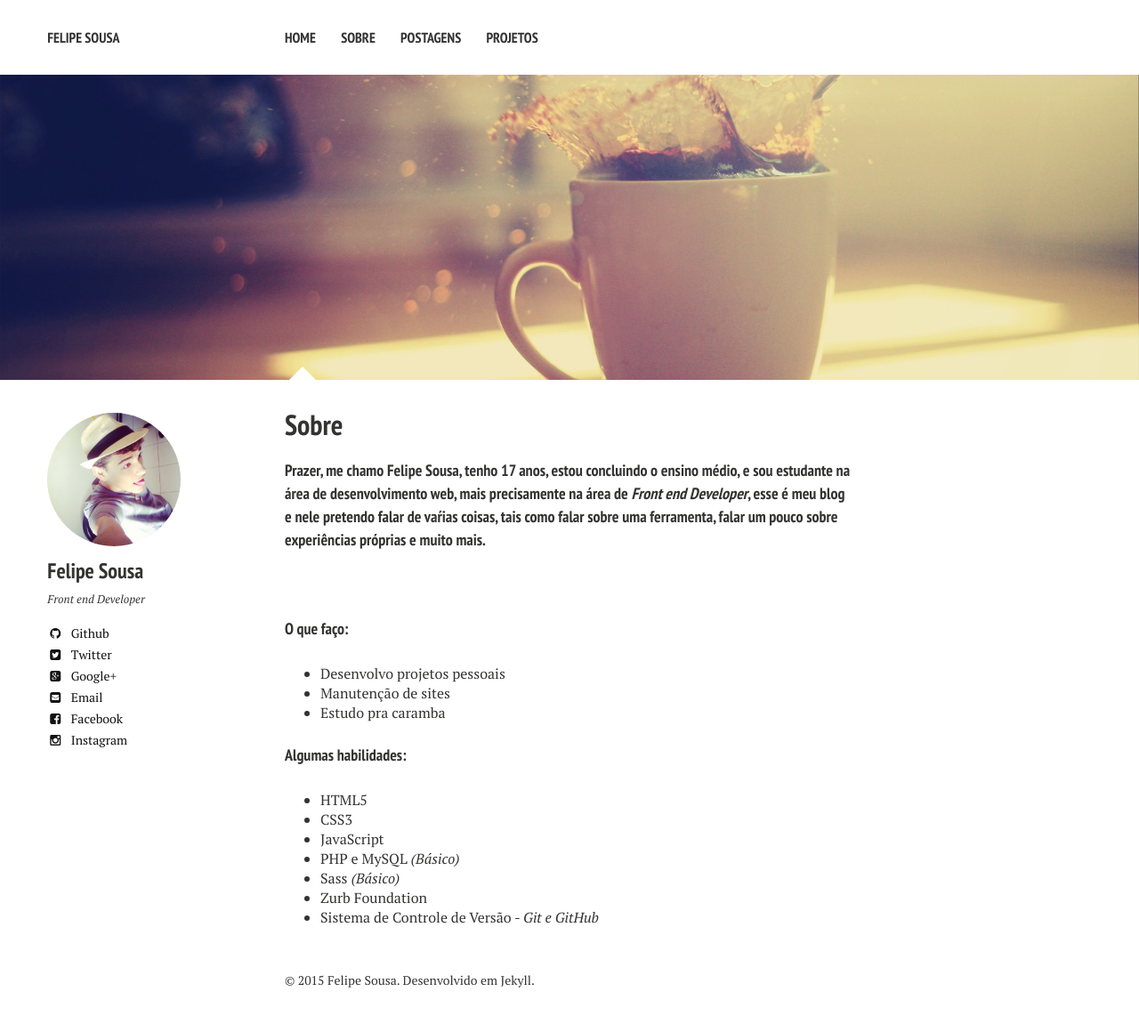
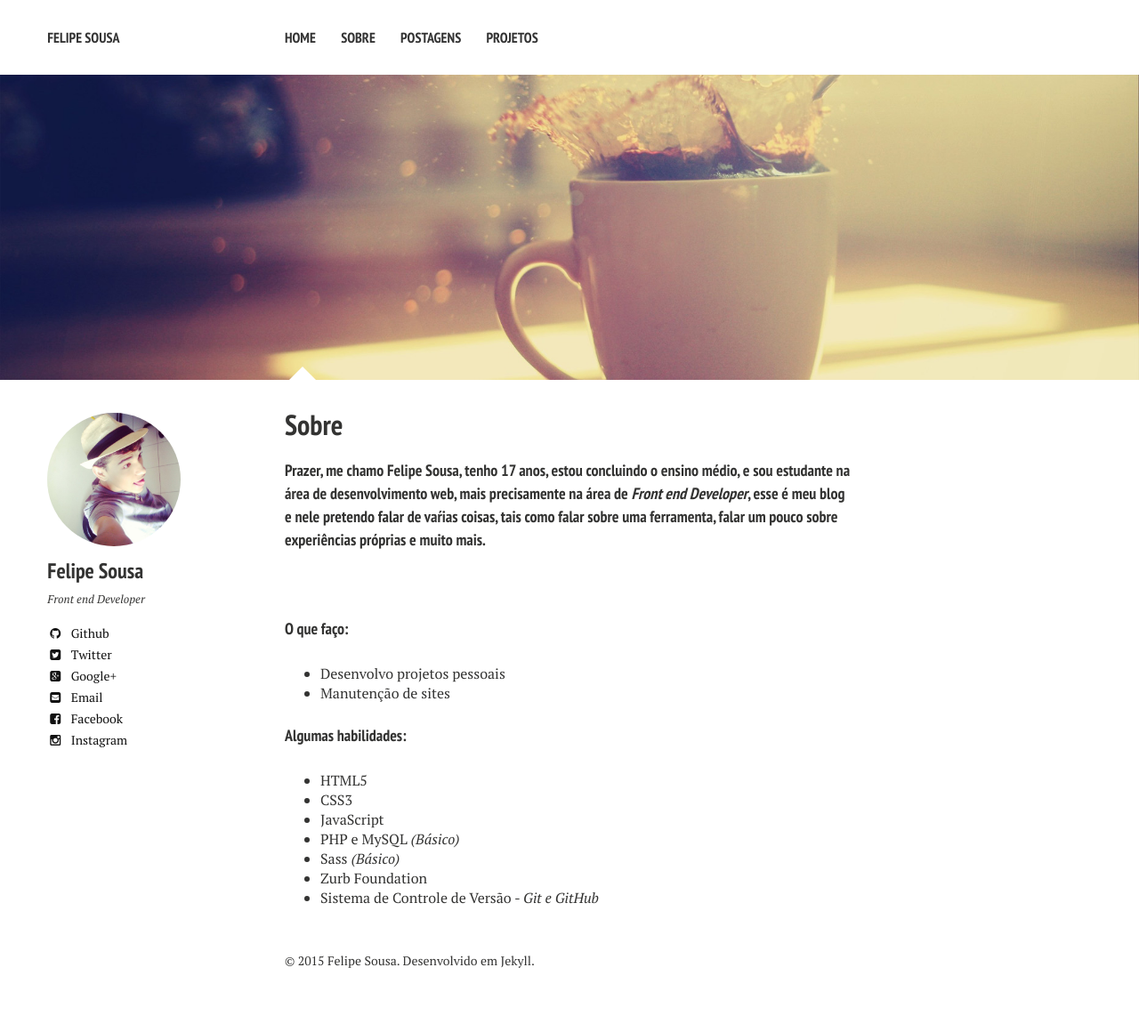
Before and after one commit to felipesousa/universal, a Jekyll site: the page built from sobre/index.md, in a window 1280 px wide. Shown: the whole page at 89% size. Built offline with Jekyll 4.4.1, drawn with Linux system fonts in a browser that asks for light colours; nearby versions of some CDN libraries; after the commit the page ends 1138 px from its top, so only the background shows below that.

Commit message:
Update index.md

```diff
--- a/sobre/index.md
+++ b/sobre/index.md
@@ -14,7 +14,7 @@ image:
 #### O que faço:
 * Desenvolvo projetos pessoais
 * Manutenção de sites
-* Estudo pra caramba
+
 
 #### Algumas habilidades:
 * HTML5
```
